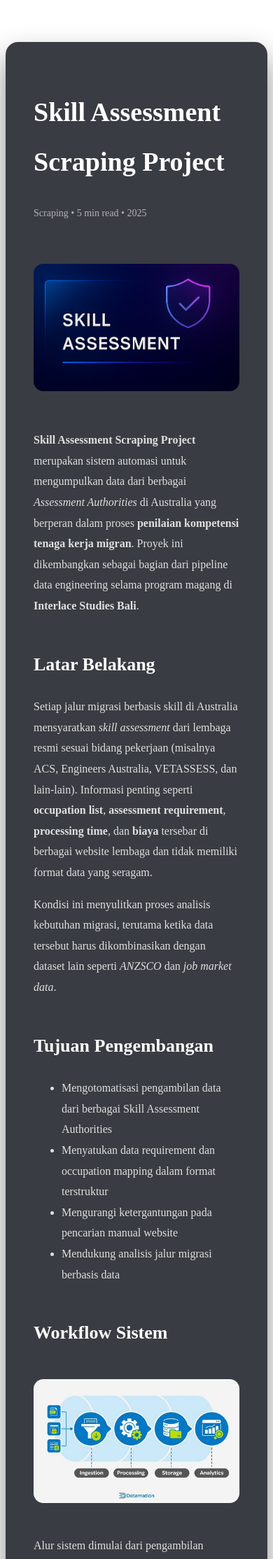
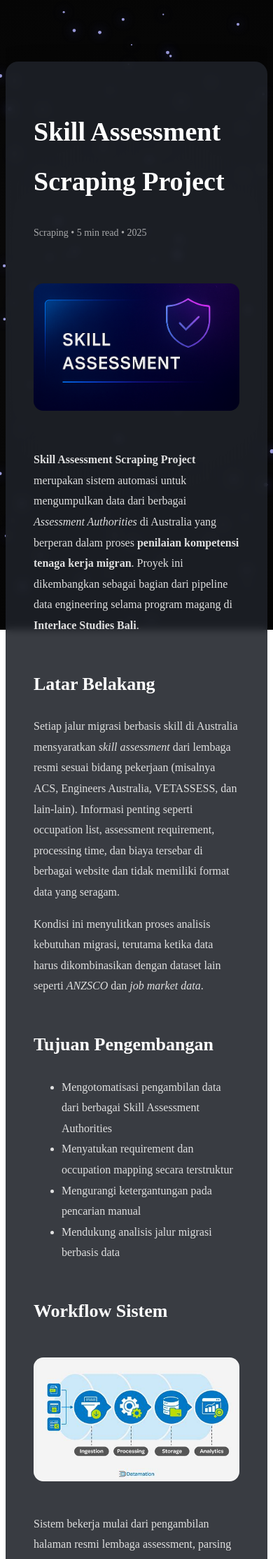
Before and after one commit to anakagung55/gungajus, a Jekyll site: the page built from projects/asessment-scraping.md, in a window 390 px wide. Shown: the top 2228 px of the page at 70% size. Built offline with Jekyll 4.4.1, drawn with Linux system fonts in a browser that asks for light colours; some of the changed lines change nothing that is shown; some of the changed text lies outside the part shown.

Commit message:
Update asessment-scraping.md

```diff
--- a/projects/asessment-scraping.md
+++ b/projects/asessment-scraping.md
@@ -7,11 +7,96 @@
 year: 2025
 ---
 
+<!-- ================= FORCE TRANSPARENT LAYOUT ================= -->
+<style>
+html, body {
+  background: transparent !important;
+  overflow-x: hidden;
+}
+
+/* Override wrapper bawaan Jekyll / theme */
+.page-content,
+.main-content,
+.container,
+.wrapper,
+#content {
+  background: transparent !important;
+}
+
+/* Particle layer */
+#ai-bg {
+  position: fixed;
+  inset: 0;
+  z-index: -5;
+  background: radial-gradient(circle at center, #0a0a0a, #050505);
+}
+#ai-bg canvas {
+  width: 100%;
+  height: 100%;
+  display: block;
+}
+
+/* Pastikan konten di atas particle */
+.blog-wrap,
+.related-projects {
+  position: relative;
+  z-index: 2;
+}
+</style>
+
+<!-- ================= AI PARTICLE BACKGROUND ================= -->
+<div id="ai-bg">
+  <canvas id="particles"></canvas>
+</div>
+
+<script>
+const canvas = document.getElementById("particles");
+const ctx = canvas.getContext("2d");
+
+function resizeCanvas() {
+  canvas.width = window.innerWidth;
+  canvas.height = window.innerHeight;
+}
+resizeCanvas();
+window.addEventListener("resize", resizeCanvas);
+
+const particles = [];
+const COUNT = 90;
+
+for (let i = 0; i < COUNT; i++) {
+  particles.push({
+    x: Math.random() * canvas.width,
+    y: Math.random() * canvas.height,
+    r: Math.random() * 2 + 1,
+    dx: (Math.random() - 0.5) * 0.6,
+    dy: (Math.random() - 0.5) * 0.6
+  });
+}
+
+(function animate() {
+  ctx.clearRect(0, 0, canvas.width, canvas.height);
+  particles.forEach(p => {
+    ctx.beginPath();
+    ctx.arc(p.x, p.y, p.r, 0, Math.PI * 2);
+    ctx.fillStyle = "rgba(180,180,255,0.85)";
+    ctx.shadowBlur = 15;
+    ctx.shadowColor = "#6f78ff";
+    ctx.fill();
+
+    p.x += p.dx;
+    p.y += p.dy;
+    if (p.x < 0 || p.x > canvas.width) p.dx *= -1;
+    if (p.y < 0 || p.y > canvas.height) p.dy *= -1;
+  });
+  requestAnimationFrame(animate);
+})();
+</script>
+
 <!-- ================= BLOG CONTENT ================= -->
 <style>
 .blog-wrap {
   max-width: 900px;
-  margin: 60px auto;
+  margin: 80px auto;
   padding: 40px;
   background: rgba(30,34,40,.88);
   border-radius: 18px;
@@ -57,9 +142,8 @@
 
   <p>
     <strong>Skill Assessment Scraping Project</strong> merupakan sistem automasi
-    untuk mengumpulkan data dari berbagai
-    <em>Assessment Authorities</em> di Australia yang berperan dalam proses
-    <strong>penilaian kompetensi tenaga kerja migran</strong>.
+    untuk mengumpulkan data dari berbagai <em>Assessment Authorities</em> di Australia
+    yang berperan dalam proses <strong>penilaian kompetensi tenaga kerja migran</strong>.
     Proyek ini dikembangkan sebagai bagian dari pipeline data engineering
     selama program magang di <strong>Interlace Studies Bali</strong>.
   </p>
@@ -69,23 +153,22 @@
     Setiap jalur migrasi berbasis skill di Australia mensyaratkan
     <em>skill assessment</em> dari lembaga resmi sesuai bidang pekerjaan
     (misalnya ACS, Engineers Australia, VETASSESS, dan lain-lain).
-    Informasi penting seperti <strong>occupation list</strong>,
-    <strong>assessment requirement</strong>,
-    <strong>processing time</strong>, dan <strong>biaya</strong>
-    tersebar di berbagai website lembaga dan tidak memiliki format data yang seragam.
+    Informasi penting seperti occupation list, assessment requirement,
+    processing time, dan biaya tersebar di berbagai website
+    dan tidak memiliki format data yang seragam.
   </p>
 
   <p>
     Kondisi ini menyulitkan proses analisis kebutuhan migrasi,
-    terutama ketika data tersebut harus dikombinasikan
-    dengan dataset lain seperti <em>ANZSCO</em> dan <em>job market data</em>.
+    terutama ketika data harus dikombinasikan dengan dataset lain
+    seperti <em>ANZSCO</em> dan <em>job market data</em>.
   </p>
 
   <h2>Tujuan Pengembangan</h2>
   <ul>
     <li>Mengotomatisasi pengambilan data dari berbagai Skill Assessment Authorities</li>
-    <li>Menyatukan data requirement dan occupation mapping dalam format terstruktur</li>
-    <li>Mengurangi ketergantungan pada pencarian manual website</li>
+    <li>Menyatukan requirement dan occupation mapping secara terstruktur</li>
+    <li>Mengurangi ketergantungan pada pencarian manual</li>
     <li>Mendukung analisis jalur migrasi berbasis data</li>
   </ul>
 
@@ -94,16 +177,9 @@
        style="width:100%;border-radius:14px;margin:20px 0;">
 
   <p>
-    Alur sistem dimulai dari pengambilan halaman resmi lembaga assessment,
-    dilanjutkan dengan proses parsing HTML untuk mengekstrak
-    informasi penting seperti daftar occupation, dokumen pendukung,
-    dan biaya assessment.
-  </p>
-
-  <p>
-    Data yang diperoleh kemudian melalui tahap normalisasi
-    agar dapat diintegrasikan dengan dataset lain,
-    sebelum akhirnya disimpan ke dalam database MySQL.
+    Sistem bekerja mulai dari pengambilan halaman resmi lembaga assessment,
+    parsing HTML, normalisasi data, hingga penyimpanan
+    ke dalam database MySQL untuk integrasi lanjutan.
   </p>
 
   <h2>Teknologi yang Digunakan</h2>
@@ -117,8 +193,7 @@
 
   <blockquote>
     Skill Assessment Scraping menjadi komponen penting
-    dalam membangun ekosistem data migrasi yang terintegrasi,
-    khususnya untuk analisis jalur kerja dan kebutuhan kompetensi.
+    dalam membangun ekosistem data migrasi yang terintegrasi.
   </blockquote>
 </div>
 
```
